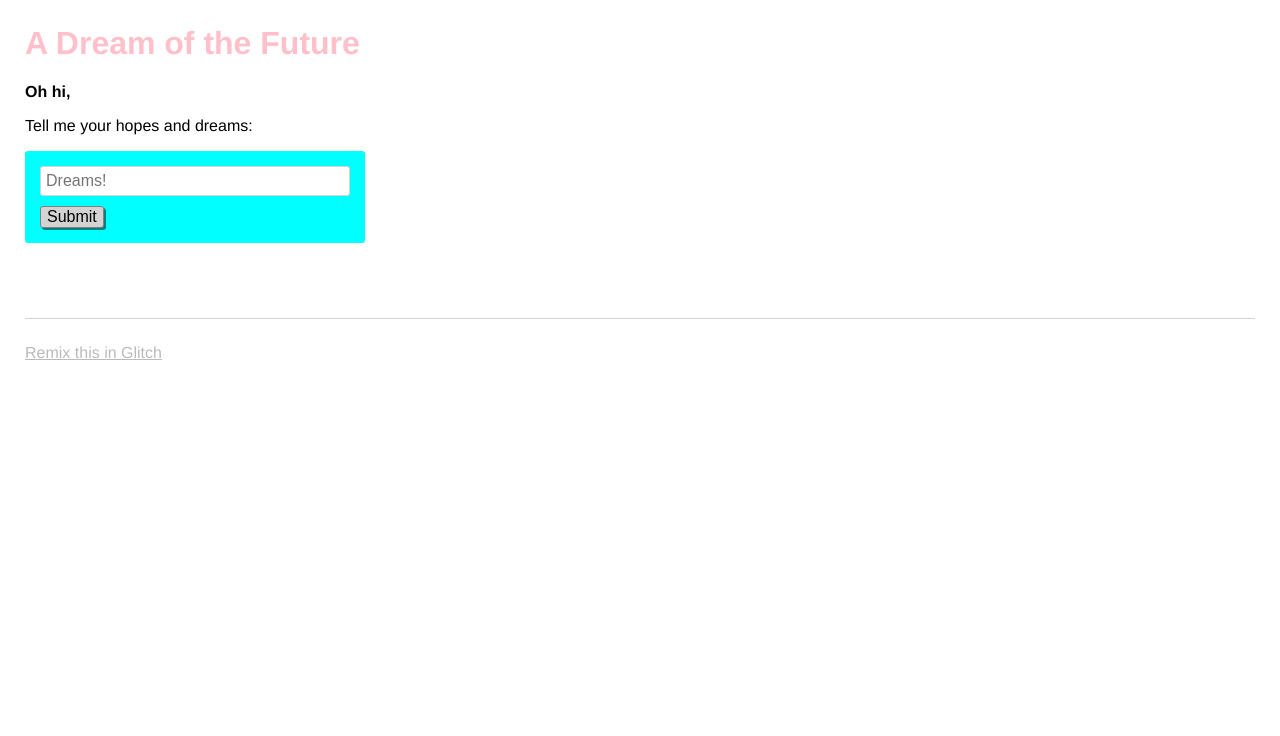
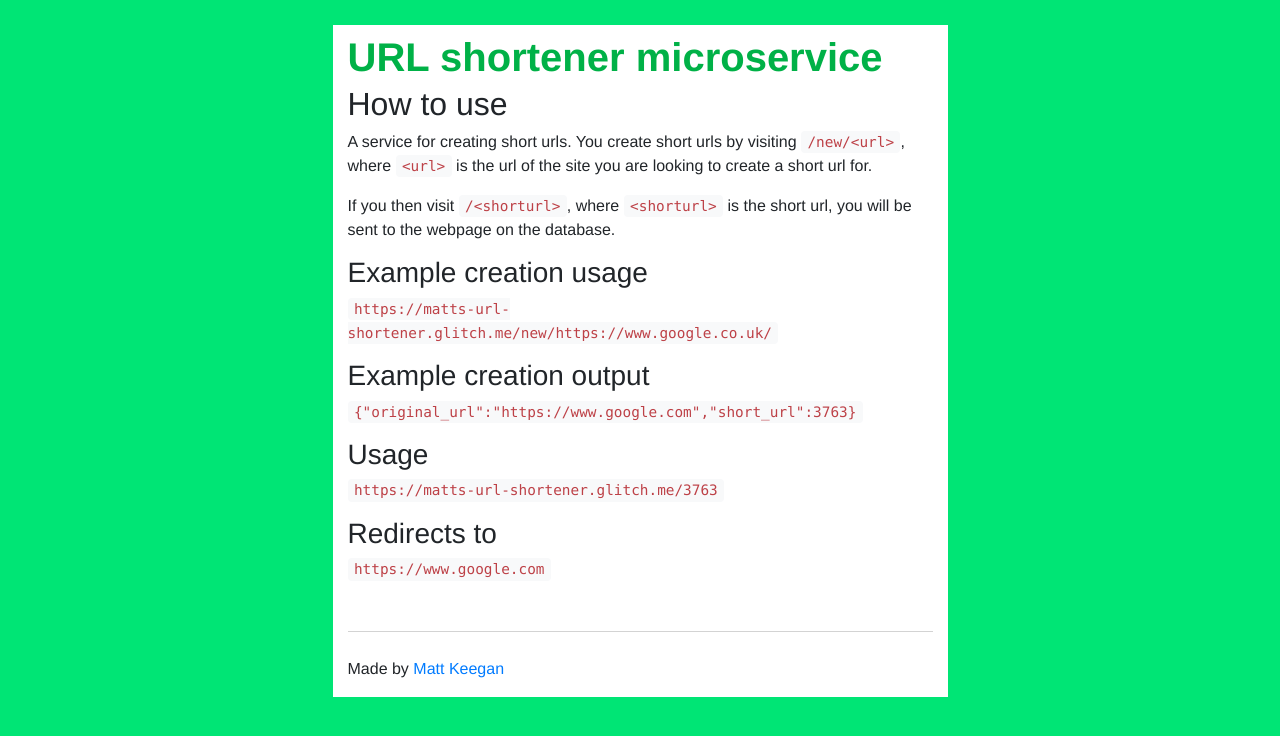
Before and after one commit to yobananaboy/url-shortener, a website: page views/index.html in a window 1280 px wide. Drawn offline with nearby package versions, Linux system fonts and the light colour scheme.

Commit message:
Fixed. Updated index and readme

```diff
--- a/public/style.css
+++ b/public/style.css
@@ -1,9 +1,3 @@
-/* styles */
-/* called by your view template */
-
-/* You might want to try something fancier: */
-/* less: http://lesscss.org/ */
-
 * {
   box-sizing: border-box;
 }
@@ -11,60 +5,21 @@
 body {
   font-family: helvetica, arial, sans-serif;
   margin: 25px;
+  background-color: #00e575;
 }
 
 h1 {
+  margin-top: 10px;
   font-weight: bold;
-  color: pink;
+  color: #00b147;
 }
 
-.bold {
-  font-weight: bold;
+div {
+  overflow-wrap: break-word;
 }
 
-p {
-  max-width: 600px;
-}
-
-form {
-  margin-bottom: 25px;
-  padding: 15px;
-  background-color: cyan;
-  display: inline-block;
-  width: 100%;
-  max-width: 340px;
-  border-radius: 3px;
-}
-
-input {
-  display: block;
-  margin-bottom: 10px;
-  padding: 5px;
-  width: 100%;
-  border: 1px solid lightgrey;
-  border-radius: 3px;
-  font-size: 16px;
-}
-
-button {
-  font-size: 16px;
-  border-radius: 3px;
-  background-color: lightgrey;
-  border: 1px solid grey;
-  box-shadow: 2px 2px teal;
-  cursor: pointer;
-}
-
-button:hover {
-  background-color: yellow;
-}
-
-button:active {
-  box-shadow: none;
-}
-
-li {
-  margin-bottom: 5px;
+.info {
+  background: white;
 }
 
 footer {
@@ -76,7 +31,3 @@ footer {
 footer > a {
   color: #BBBBBB;
 }
-
-.nicejob {
-  text-decoration: line-through;
-}
--- a/views/index.html
+++ b/views/index.html
@@ -10,44 +10,70 @@
 <!DOCTYPE html>
 <html>
   <head>
-    <title>Welcome to Glitch!</title>
-    <meta name="description" content="A cool thing made with Glitch">
+    <title>Matt's url shortener microservice</title>
+    <meta name="description" content="A url shortener made by Matt">
     <link id="favicon" rel="icon" href="https://glitch.com/edit/favicon-app.ico" type="image/x-icon">
     <meta charset="utf-8">
     <meta http-equiv="X-UA-Compatible" content="IE=edge">
     <meta name="viewport" content="width=device-width, initial-scale=1">
+    <link rel="stylesheet" href="https://maxcdn.bootstrapcdn.com/bootstrap/4.0.0-beta/css/bootstrap.min.css" integrity="sha384-/Y6pD6FV/Vv2HJnA6t+vslU6fwYXjCFtcEpHbNJ0lyAFsXTsjBbfaDjzALeQsN6M" crossorigin="anonymous">
     <link rel="stylesheet" href="/style.css">
   </head>
   <body>
+  <div class="container-fluid">
+    <div class="row justify-content-center">
+      <div class="col-12 col-md-10 col-lg-6 info">
         <header>
           <h1>
-        A Dream of the Future
+            URL shortener microservice
           </h1>
         </header>
 
         <main>
-      <p class="bold">Oh hi,</p>
-      <p>Tell me your hopes and dreams:</p>
-      <form>
-        <input type="text" maxlength="100" placeholder="Dreams!">
-        <button type="submit">Submit</button>
-      </form>
-      <section class="dreams">
-        <ul id="dreams">
-        </ul>
-      </section>
+          <h2>
+            How to use
+          </h2>
+          <p>A service for creating short urls. You create short urls by visiting <code>/new/&lt;url&gt;</code>, where <code>&lt;url&gt;</code> is the url of the site you are looking to create a short url for.</p>
+          <p>If you then visit <code>/&lt;shorturl&gt;</code>, where <code>&lt;shorturl&gt;</code> is the short url, you will be sent to the webpage on the database.</p>
+          <h3>
+            Example creation usage
+          </h3>
+          <p>
+            <code>https://matts-url-shortener.glitch.me/new/https://www.google.co.uk/</code>
+          </p>
+          <h3>
+            Example creation output
+          </h3>
+          <p>
+            <code>{"original_url":"https://www.google.com","short_url":3763}</code>
+          </p>
+          <h3>
+            Usage
+          </h3>
+          <p>
+            <code>https://matts-url-shortener.glitch.me/3763</code>
+          </p>
+          <h3>
+            Redirects to
+          </h3>
+          <p>
+            <code>https://www.google.com</code>
+          </p>
         </main>
 
         <footer>
-      <a href="https://glitch.com">
-        Remix this in Glitch
-      </a>
+          <p>
+            Made by <a href="https://github.com/yobananaboy">Matt Keegan</a>
+          </p>
         </footer>
+      </div>
+    </div>
+  </div>
 
     <!-- Your web-app is https, so your scripts need to be too -->
-    <script src="https://code.jquery.com/jquery-2.2.1.min.js"
-            integrity="sha256-gvQgAFzTH6trSrAWoH1iPo9Xc96QxSZ3feW6kem+O00="
-            crossorigin="anonymous"></script>
+    <script src="https://code.jquery.com/jquery-3.2.1.slim.min.js" integrity="sha384-KJ3o2DKtIkvYIK3UENzmM7KCkRr/rE9/Qpg6aAZGJwFDMVNA/GpGFF93hXpG5KkN" crossorigin="anonymous"></script>
+    <script src="https://cdnjs.cloudflare.com/ajax/libs/popper.js/1.11.0/umd/popper.min.js" integrity="sha384-b/U6ypiBEHpOf/4+1nzFpr53nxSS+GLCkfwBdFNTxtclqqenISfwAzpKaMNFNmj4" crossorigin="anonymous"></script>
+    <script src="https://maxcdn.bootstrapcdn.com/bootstrap/4.0.0-beta/js/bootstrap.min.js" integrity="sha384-h0AbiXch4ZDo7tp9hKZ4TsHbi047NrKGLO3SEJAg45jXxnGIfYzk4Si90RDIqNm1" crossorigin="anonymous"></script>
     <script src="/client.js"></script>
 
   </body>
```
Also changed, not shown: server.js (+20 -10 lines), views/potato.html (deleted, +0 -54 lines), README.md, database.js (deleted). Lines whose indentation alone changed are shown as unchanged.
